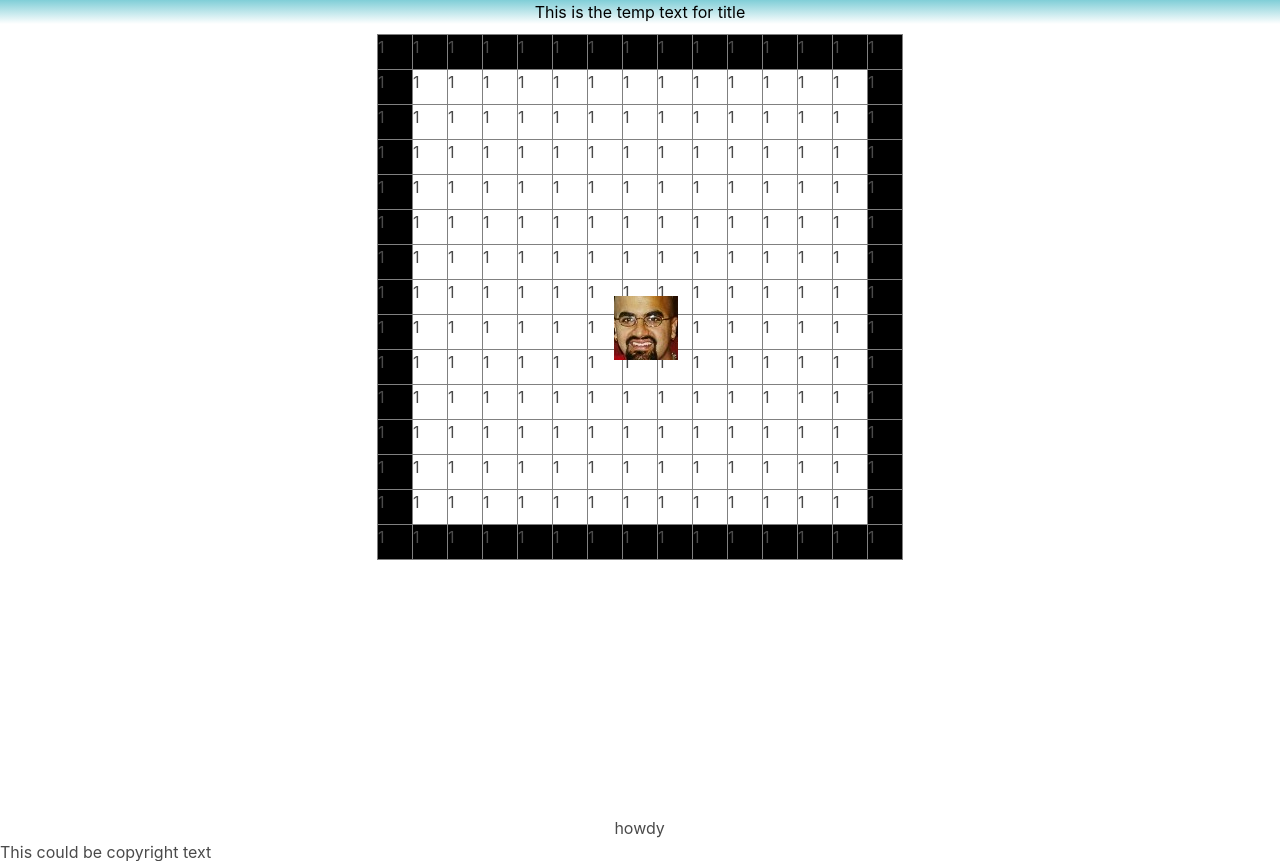
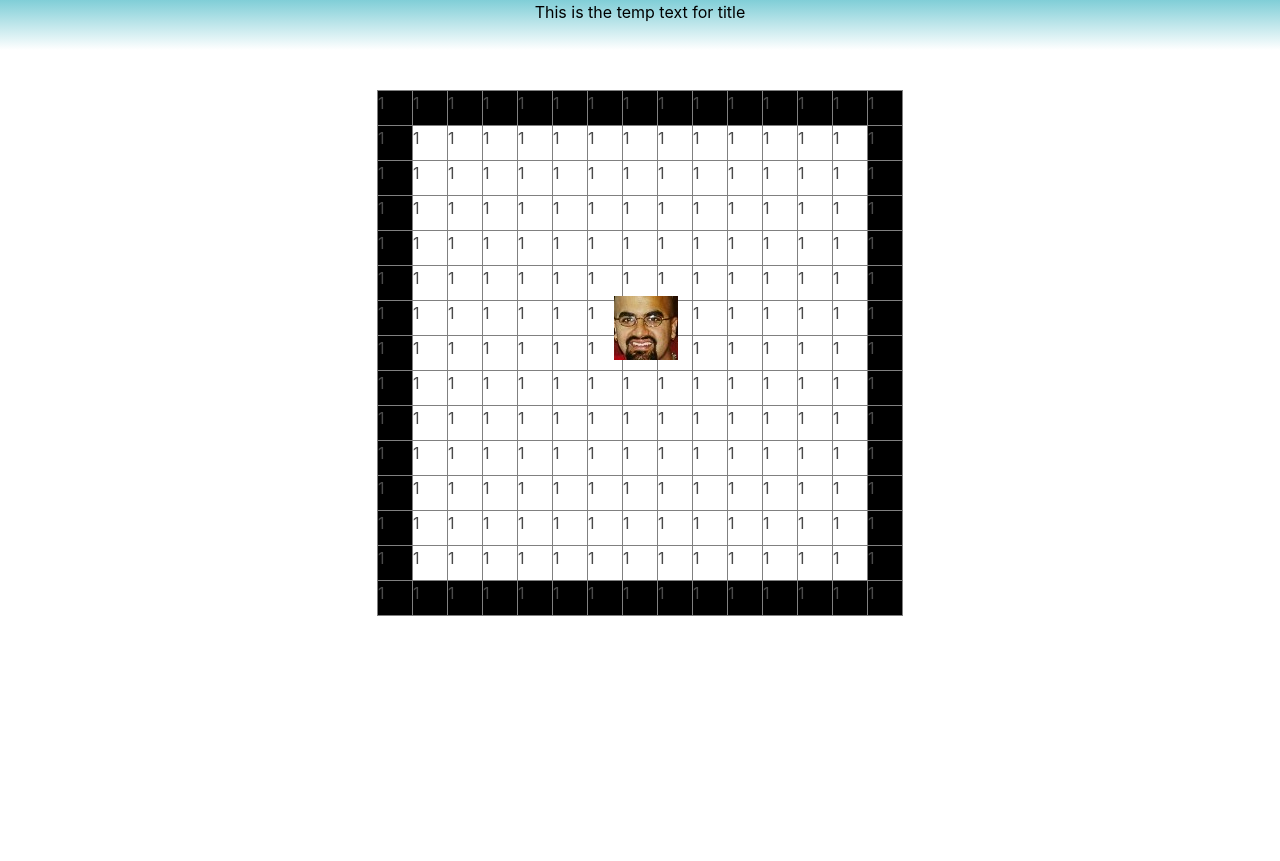
Before and after one commit to NelsonL19/kmpgame, a web app: file index.html in a window 1280 px wide. Shown: the top 861 px of the page. Run offline with its HTML, style and script files only (its server is not run), Linux system fonts and the light colour scheme; some libraries are stand-ins or nearby versions.

Commit message:
Worked on CSS

```diff
--- a/css/main.css
+++ b/css/main.css
@@ -2,7 +2,10 @@
     text-align:center;
     /* I hope this works I cannot really test this */
     background-image: linear-gradient(#80CED7, white);
-    margin-bottom: 10px;
+    height: 50px;
+}
+table{
+    margin-top: 40px;
 }
 td{
     height:35px;
```
